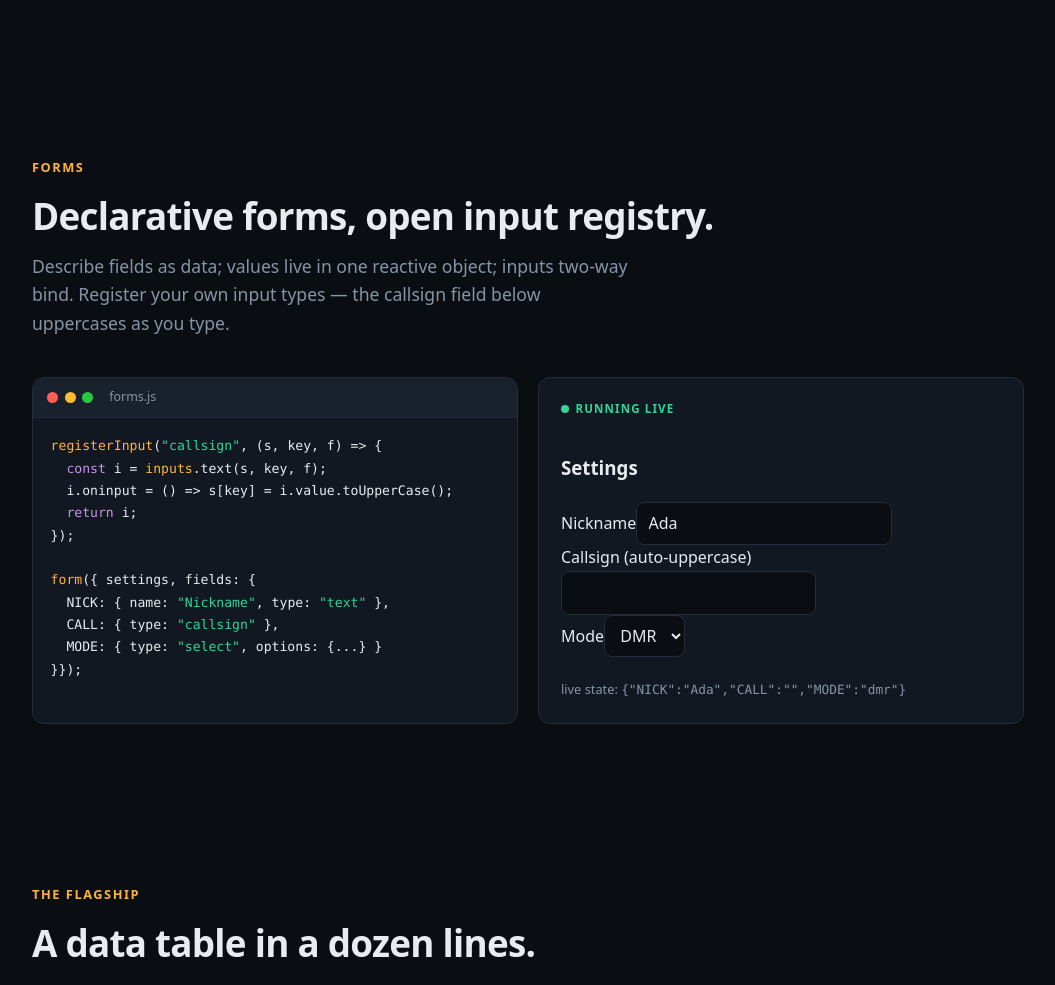
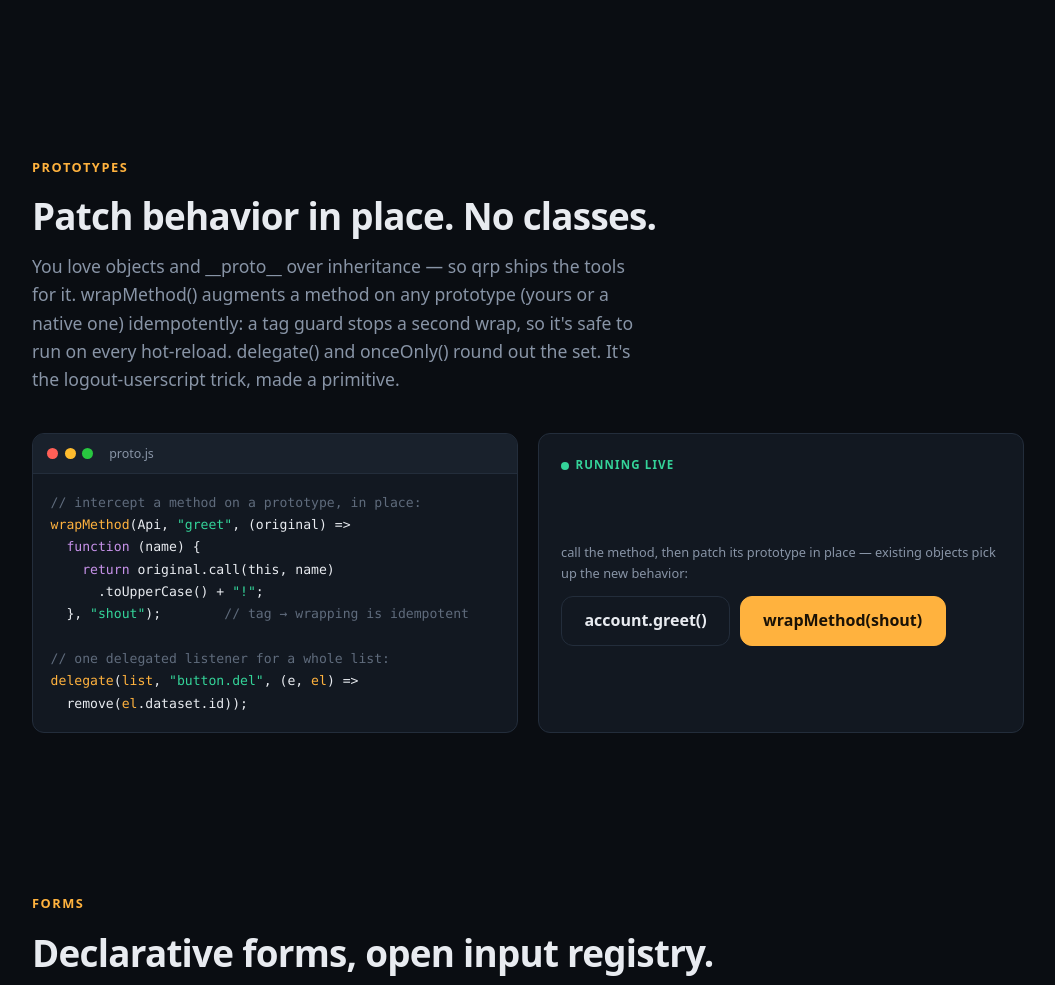
Before and after one commit to nemanjan00/qrp, a website: page index.html in a window 1280 px wide. Shown: the part 2494-3479 px from the top of the page, without its empty margins (112-1167 px from the left). Drawn offline with Linux system fonts and the light colour scheme.

Commit message:
site: add Prototypes section + module card for the proto module
The proto module (wrapMethod/delegate/onceOnly) shipped and tested but never
appeared on the marketing site — not even as a module card. Add a live
wrapMethod demo (idempotent prototype patch, the userscript trick) and the
missing grid card.

```diff
--- a/index.html
+++ b/index.html
@@ -191,6 +191,7 @@
 		import { disclosure } from "./behaviors/disclosure.js";
 		import { busyWhile } from "./behaviors/busy-while.js";
 		import { persisted, viewport, online, seen, media } from "./browser/index.js";
+		import { wrapMethod, delegate } from "./proto/index.js";
 
 		// mount the global toast stack (demos fire real toasts)
 		mount(document.body, toasts.component);
@@ -206,7 +207,7 @@
 		const highlight = (code) => {
 			const esc = code.replace(/&/g, "&amp;").replace(/</g, "&lt;").replace(/>/g, "&gt;");
 			return esc.replace(
-				/(\/\/[^\n]*)|(`[^`]*`|"[^"]*"|'[^']*')|\b(const|let|import|export|from|return|new|await|function|if|else)\b|\b(state|effect|el|html|list|when|mount|table|form|notify|derive|createHttp|registerInput|inputs|bind|scope|define|router|portal|trapFocus|dismissable|disclosure|persisted|viewport|online|seen)\b/g,
+				/(\/\/[^\n]*)|(`[^`]*`|"[^"]*"|'[^']*')|\b(const|let|import|export|from|return|new|await|function|if|else)\b|\b(state|effect|el|html|list|when|mount|table|form|notify|derive|createHttp|registerInput|inputs|bind|scope|define|router|portal|trapFocus|dismissable|disclosure|persisted|viewport|online|seen|wrapMethod|delegate|onceOnly)\b/g,
 				(m, c, s, k, fn) =>
 					c ? `<span class="c">${c}</span>`
 					: s ? `<span class="s">${s}</span>`
@@ -345,6 +346,47 @@ define("qrp-clock", (host) => {
 				livePanel(
 					el("div", { class: "dim", style: "font-size:.8rem" }, "a live <qrp-clock> element:"),
 					el("qrp-clock")))));
+
+		// ============================================================ PROTOTYPES
+		// wrapMethod is the userscript trick made a primitive: augment a method on
+		// a prototype in place, idempotently (the tag guard stops double-wrapping).
+		const protoDemo = () => {
+			// a tiny "service" built on a prototype — the thing you'd want to patch
+			const Api = { greet(name) { return `hello, ${name}`; } };
+			const account = Object.create(Api);
+			const log = state({ lines: [] });
+			const call = () => log.lines = [...log.lines, account.greet("ada")].slice(-4);
+			const patch = () => {
+				// wrap greet() to shout — tagged, so pressing twice is a no-op
+				wrapMethod(Api, "greet", (original) => function(name) {
+					return original.call(this, name).toUpperCase() + "!";
+				}, "shout");
+				call();
+			};
+			return livePanel(
+				el("div", { class: "dim", style: "font-size:.8rem" }, "call the method, then patch its prototype in place — existing objects pick up the new behavior:"),
+				el("div", { class: "row" },
+					el("button", { class: "btn", onclick: call }, "account.greet()"),
+					el("button", { class: "btn btn-primary", onclick: patch }, "wrapMethod(shout)")),
+				el("div", { class: "view-panel", style: "min-height:auto;font-family:var(--mono,monospace);font-size:.82rem" },
+					list(() => log.lines.map((t, i) => ({ id: i, t })), (r) => r.id,
+						(r) => el("div", { style: "color:var(--accent2)" }, "→ ", () => r.t))));
+		};
+		app.appendChild(section("proto", "Prototypes", "Patch behavior in place. No classes.",
+			"You love objects and __proto__ over inheritance — so qrp ships the tools for it. wrapMethod() augments a method on any prototype (yours or a native one) idempotently: a tag guard stops a second wrap, so it's safe to run on every hot-reload. delegate() and onceOnly() round out the set. It's the logout-userscript trick, made a primitive.",
+			el("div", { class: "demo" },
+				codeWindow("proto.js", `
+// intercept a method on a prototype, in place:
+wrapMethod(Api, "greet", (original) =>
+  function (name) {
+    return original.call(this, name)
+      .toUpperCase() + "!";
+  }, "shout");        // tag → wrapping is idempotent
+
+// one delegated listener for a whole list:
+delegate(list, "button.del", (e, el) =>
+  remove(el.dataset.id));`),
+				protoDemo())));
 
 		// ============================================================ FORMS
 		registerInput("callsign", (settings, key, field) => {
@@ -709,6 +751,7 @@ effect(() => applyTheme(
 			["🔔", "toasts", "notifications off the bus; content is any renderable"],
 			["🪟", "browser", "URL, localStorage, media, viewport, online — as reactive state"],
 			["🧩", "behaviors", "portal, dismissable, trapFocus, anchored, disclosure"],
+			["🧬", "proto", "wrapMethod, delegate, onceOnly — patch prototypes, no classes"],
 			["🛠️", "utils", "memoize, lru, cache, paginate — pure helpers"],
 			["🎨", "qrp.css", "optional minimal baseline (design tokens + classes)"]
 		];
```
